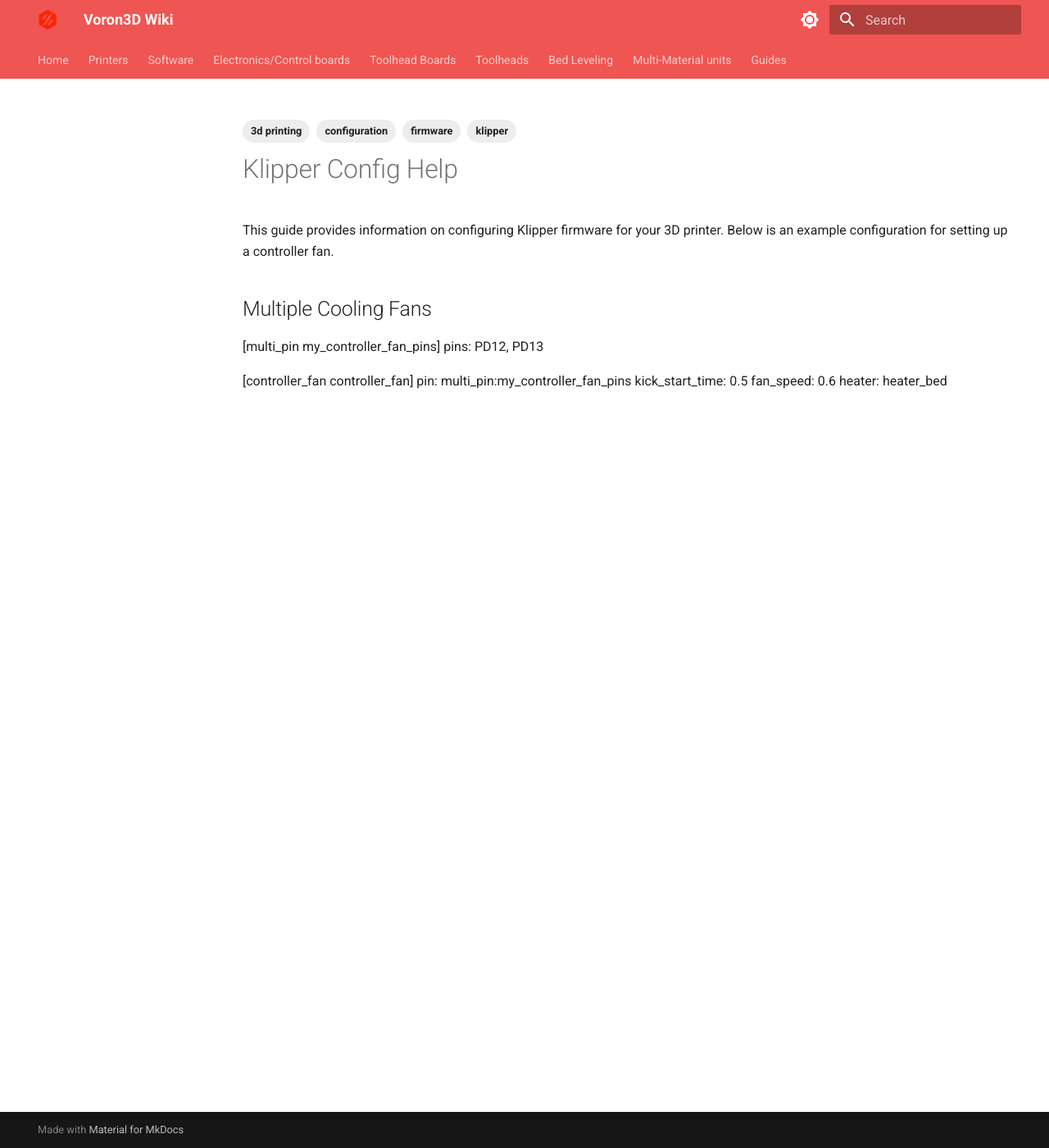
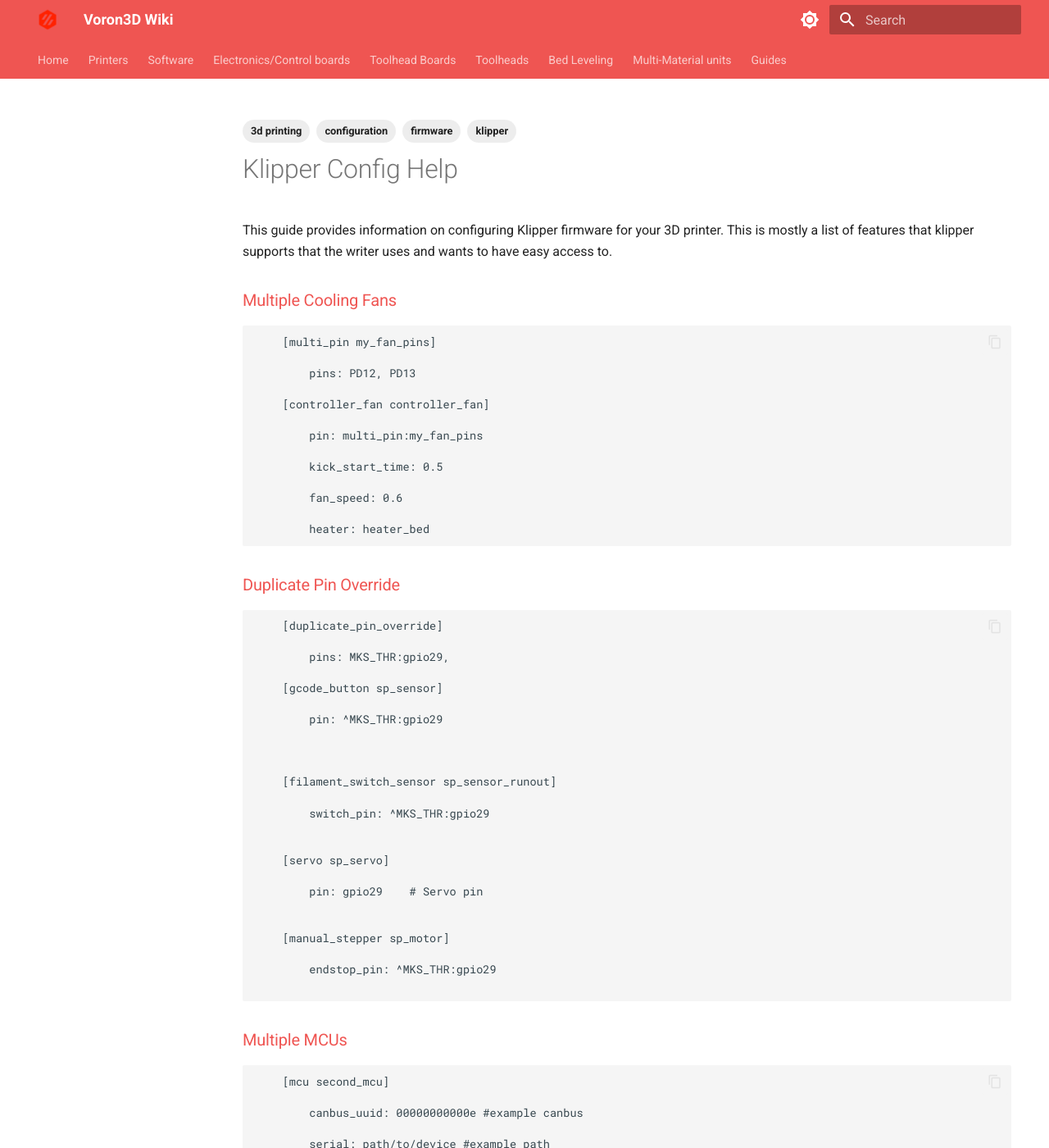
Before and after one commit to Voron3D-wiki/voron3d-wiki, an MkDocs documentation site: the page built from docs/software/klipper-config-help.md, in a window 1280 px wide and 1400 px high. Shown: the whole window at 82% size. Built offline with MkDocs 1.6.1 and Material for MkDocs 9.7.7, drawn with Linux system fonts in a browser that asks for light colours; plug-ins that fetch from the network failed and are left out; some of the changed text lies outside the part shown.

Commit message:
klipper config help update

````diff
--- a/docs/software/klipper-config-help.md
+++ b/docs/software/klipper-config-help.md
@@ -7,14 +7,61 @@ tags: [klipper, firmware, configuration, 3d printing]
 
 # Klipper Config Help
 
-This guide provides information on configuring Klipper firmware for your 3D printer. Below is an example configuration for setting up a controller fan.
+This guide provides information on configuring Klipper firmware for your 3D printer. This is mostly a list of features that klipper supports that the writer uses and wants to have easy access to.
 
-## Multiple Cooling Fans
-[multi_pin my_controller_fan_pins]
-pins: PD12, PD13
+### [Multiple Cooling Fans](https://www.klipper3d.org/Config_Reference.html?h=fan#fans)
+```
+    [multi_pin my_fan_pins]
 
-[controller_fan controller_fan]
-pin: multi_pin:my_controller_fan_pins
-kick_start_time: 0.5
-fan_speed: 0.6
-heater: heater_bed
+        pins: PD12, PD13
+
+    [controller_fan controller_fan]
+
+        pin: multi_pin:my_fan_pins
+
+        kick_start_time: 0.5
+
+        fan_speed: 0.6
+
+        heater: heater_bed
+```
+
+### [Duplicate Pin Override](https://www.klipper3d.org/Config_Reference.html?h=duplicate#duplicate_pin_override)
+```
+    [duplicate_pin_override]
+
+        pins: MKS_THR:gpio29,
+
+    [gcode_button sp_sensor]
+
+        pin: ^MKS_THR:gpio29
+
+
+
+    [filament_switch_sensor sp_sensor_runout]
+
+        switch_pin: ^MKS_THR:gpio29
+
+
+    [servo sp_servo]
+
+        pin: gpio29    # Servo pin
+
+
+    [manual_stepper sp_motor]
+
+        endstop_pin: ^MKS_THR:gpio29
+
+```
+
+### [Multiple MCUs](https://www.klipper3d.org/Config_Reference.html?h=mcu#mcu-my_extra_mcu)
+```
+    [mcu second_mcu]
+
+        canbus_uuid: 00000000000e #example canbus
+
+        serial: path/to/device #example path
+
+    [fan] #example usage
+        pin: second_mcu:pin_number #example pin number
+```
````
